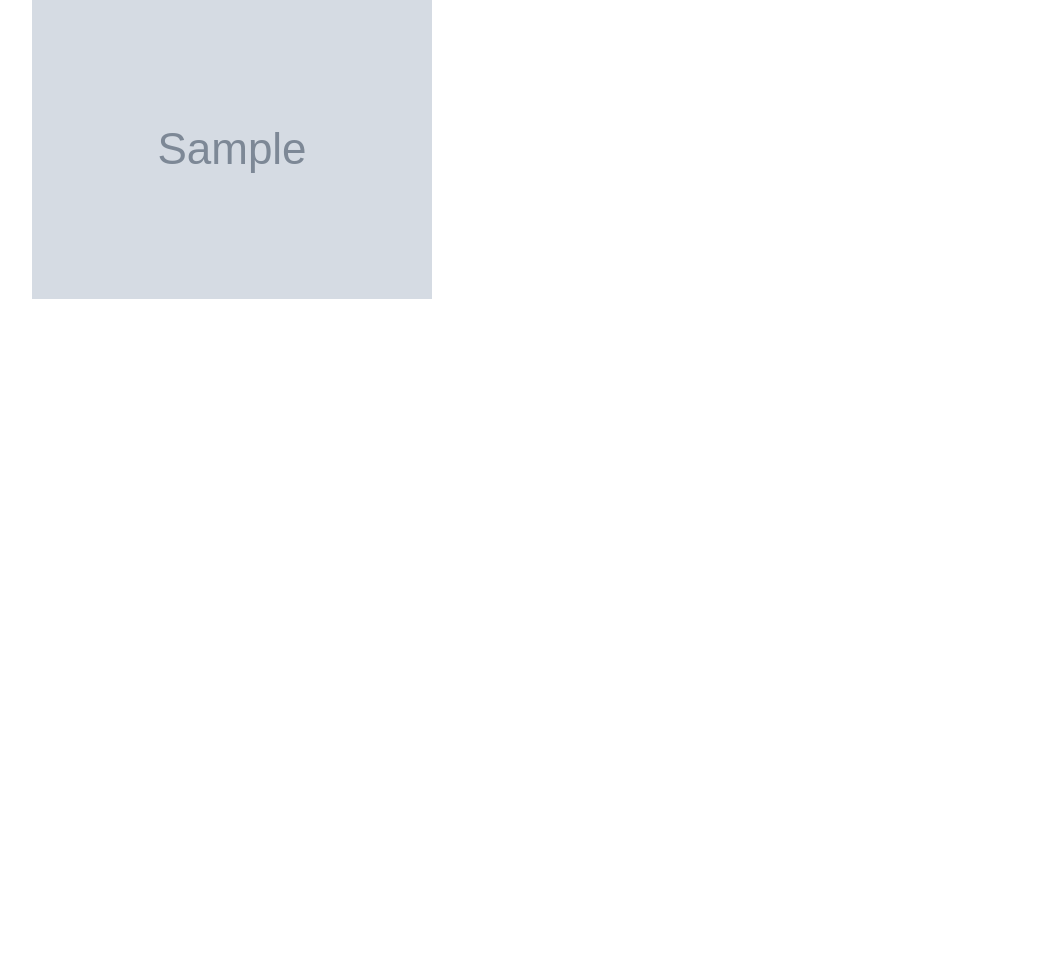
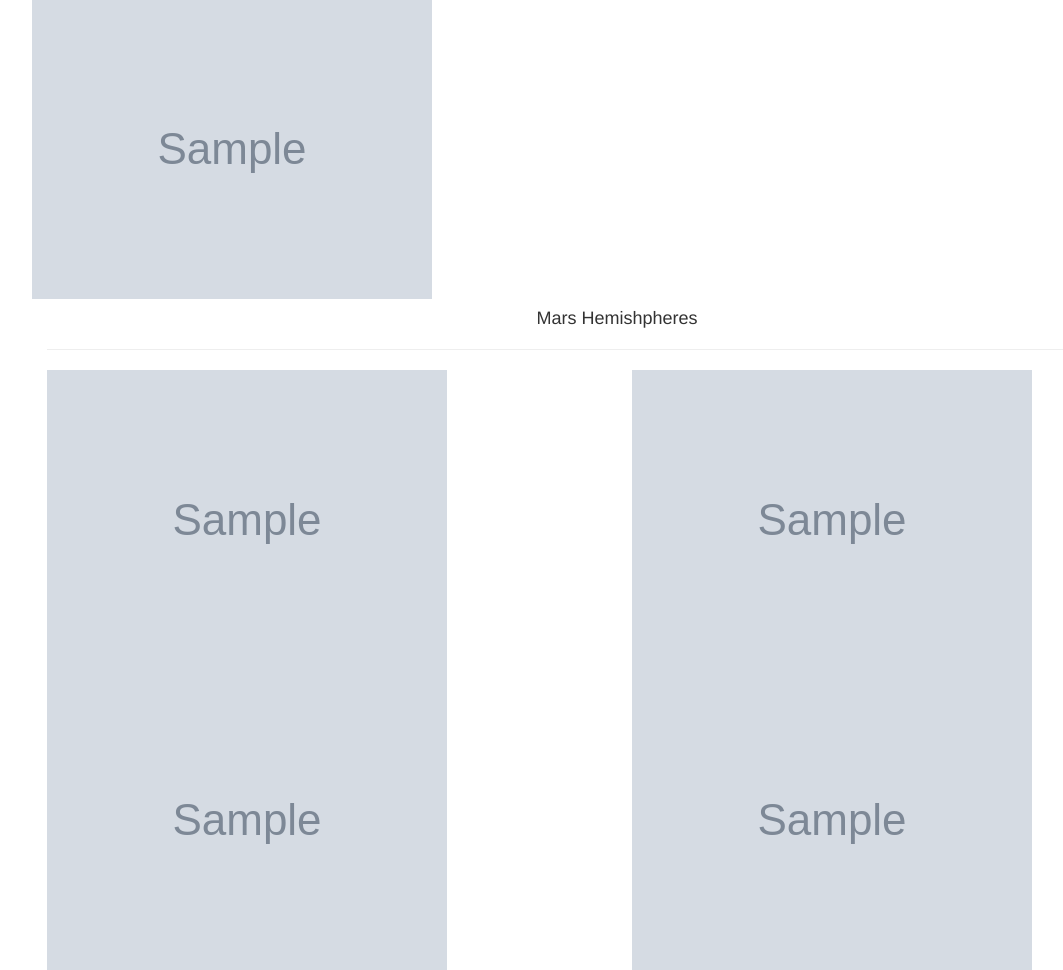
Before and after one commit to nickmangarella/nasa-news-scraping, a Flask app: page / in a window 1280 px wide. Shown: the part 445-1415 px from the top of the page, without its empty margins (38-1101 px from the left). Before the commit the page ends 744 px from the top, so only its background shows below. Run offline with Flask 2, Linux system fonts and the light colour scheme; grey boxes marked "Sample" are stand-in pictures; a database or web service that is not in the repository returns one stand-in record (values such as "Sample title"); parts of the project's set-up code (start-up, migrations or seed data) failed here and were passed over; some libraries are stand-ins or nearby versions.

```diff
--- a/app.py
+++ b/app.py
@@ -1,7 +1,7 @@
 # Dependencies and Setup
 from flask import Flask, render_template, redirect
 from flask_pymongo import PyMongo
-import scrape_mars.py
+import scrape_mars
 
 # Create an instance of Flask
 app = Flask(__name__)
@@ -14,17 +14,17 @@ mongo = PyMongo(app, uri='mongodb://localhost:27017/mars_app')
 def home():
 
     # Find one record of data from the mongo database
-    mars = mongo.db.collection.find_one()
+    planet = mongo.db.collection.find_one()
 
     # Reutrn template and data
-    return render_template('index.html', planet=mars)
+    return render_template('index.html', mars=planet)
 
 # Route that will trigger the scrape function
 @app.route('/scrape')
 def scrape():
 
     # Run the scrape funciton
-    mars_data = scrape_mars.scrape_info()
+    mars_data = scrape_mars.scrape()
 
     # Update the Mongo database using update and upsert=True
     mongo.db.coleection.update({}, mars_data, upsert=True)
--- a/scrape_mars.py
+++ b/scrape_mars.py
@@ -7,8 +7,8 @@ from bs4 import BeautifulSoup
 def scrape():
 
     # Setup splinter
-    executable_path = {'executable_path': 'C:\webdrivers\chromedriver.exe'}
-    browser = Browser('chrome', **executable_path, headless=False)
+    executable_path = {"executable_path": "C:\webdrivers\chromedriver.exe"}
+    browser = Browser("chrome", **executable_path, headless=False)
 
     # Website to open in chrome
     url = 'https://mars.nasa.gov/news/'
--- a/templates/index.html
+++ b/templates/index.html
@@ -21,20 +21,42 @@
     <div class="row">
       <div class="col-md-12">
         <h3>Latest Mars News</h3>
-        <h5>{{planet.title}}</h5>
-        <small>{{planet.news_p}}</small>
+        <h5>{{mars.title}}</h5>
+        <small>{{mars.news_p}}</small>
       </div>
     </div>
 
-    <!-- Featured Mars Image and Mars Facts table -->
+    <!-- Featured Mars Image and Mars Data table -->
     <div class="row">
         <div class="col-md-8">
             <h3>Featured Mars Image</h3>
-            <img src="{{ planet.featured_image_url }}" alt="Mars">
+            <img src="{{ mars.featured_image_url }}" alt="Mars_Featured">
         </div>
         <div class="col-md-4">
             <h5>Mars Facts</h5>
-            <table>{{planet.mars_table}}</table>
+            <table>{{mars.mars_table}}</table>
+        </div>
+    </div>
+
+    <!-- Mars Hemispheres -->
+    <div class="container">
+        <h4 style="text-align:center">Mars Hemishpheres</h4>
+        <hr>
+        <div class="row">
+            <div class="col-md-6">
+                <img src="{{ mars.hemisphere_image_urls }}" alt="Valles_Marineris">
+            </div>
+            <div class="col-md-6">
+                <img src="{{ mars.hemisphere_image_urls }}" alt="Cerberus">
+            </div>
+        </div>
+        <div class="row">
+            <div class="col-md-6">
+                <img src="{{ mars.hemisphere_image_urls }}" alt="Schiaparelli">
+            </div>
+            <div class="col-md-6">
+                <img src="{{ mars.hemisphere_image_urls }}" alt="Syrtis_Major">
+            </div>
         </div>
     </div>
 
```
